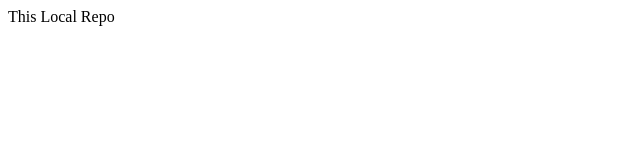
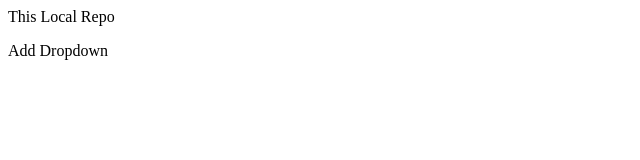
Before and after one commit to tehkali/LocalRepo, a plain HTML site: page index.html in a window 1280 px wide. Shown: the full height of the page, 0-640 px from the left. Drawn offline with Linux system fonts and the light colour scheme.

Commit message:
Add Dropdown

```diff
--- a/index.html
+++ b/index.html
@@ -1 +1,2 @@
 <p> This Local Repo</p>
+<p> Add Dropdown</p>
```
